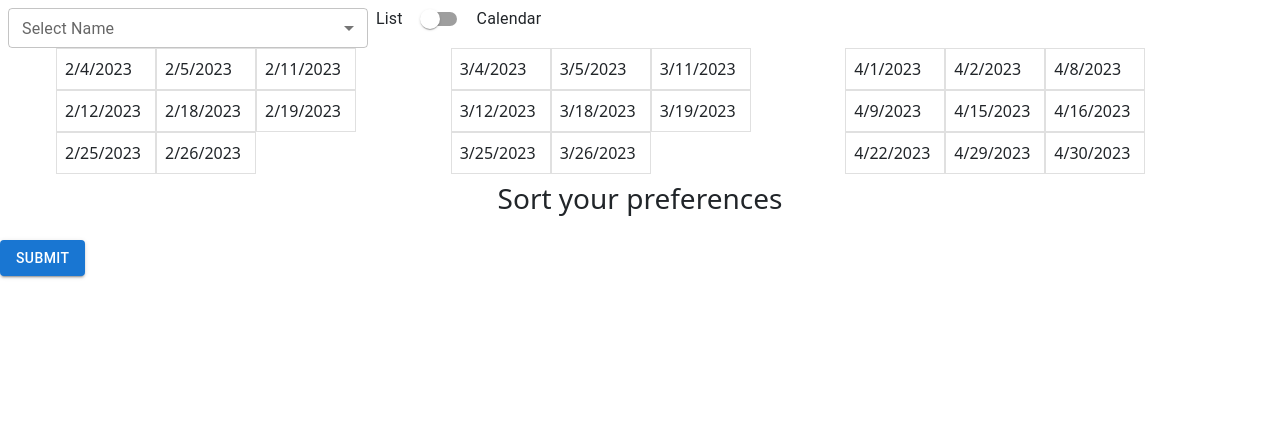
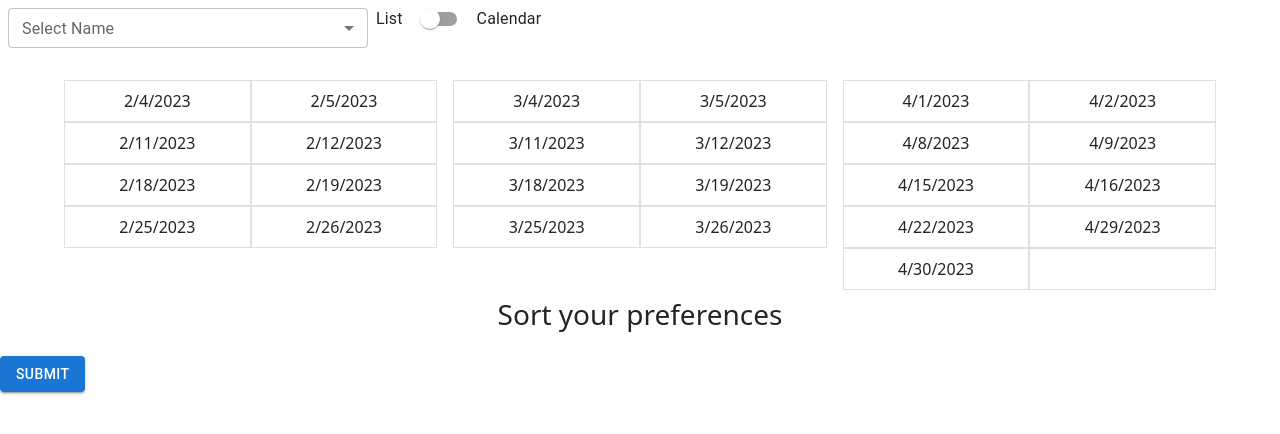
Before and after one commit to Jezla/weekend-scheduler, a React (Create React App) app in the folder frontend/: page / in a window 1280 px wide. Shown: the top 434 px of the page. Built offline with nearby package versions, Linux system fonts and the light colour scheme.

Commit message:
Fixed mui grids for list view

```diff
--- a/frontend/src/ListView.js
+++ b/frontend/src/ListView.js
@@ -1,97 +1,108 @@
 import React from "react";
 import { Container } from '@mui/material';
 import Grid from '@mui/material/Unstable_Grid2';
+import { textAlign } from "@mui/system";
 
 const ListView = (props) => {
   const [monthList1, setMonthList1] = React.useState([]);
   const [monthList2, setMonthList2] = React.useState([]);
   const [monthList3, setMonthList3] = React.useState([]);
 
+  const formatMonthList = (q, i) => {
+    const quarters = [[1,2,3],[4,5,6],[7,8,9],[10,11,0]];
+    const filteredMonth = props.listDates.filter(date => date.getMonth() === quarters[q][i]);
+    if (filteredMonth[0].getDay() === 'Sunday') {
+      filteredMonth.unshift(null)
+    }
+
+    if (filteredMonth.length % 2 !== 0) {
+      filteredMonth.push(null)
+    }
+
+    const splitDays = filteredMonth.reduce((days, date, index) => {
+      return (index % 2 == 0 ? days.push([date]) : days[days.length-1].push(date)) && days;
+    }, []);
+
+    return splitDays;
+  }
+
   React.useEffect(() => {
-    const quarters = [[1,2,3],[4,5,6],[7,8,9],[10,11,0]]
     const q = 0 // TODO: Un-hardcode this (get current quarter)
-    setMonthList1(props.listDates.filter(date => date.getMonth() === quarters[q][0]))
-    setMonthList2(props.listDates.filter(date => date.getMonth() === quarters[q][1]))
-    setMonthList3(props.listDates.filter(date => date.getMonth() === quarters[q][2]))
+    setMonthList1(formatMonthList(q, 0))
+    setMonthList2(formatMonthList(q, 1))
+    setMonthList3(formatMonthList(q, 2))
   }, [props.listDates])
 
   const defaultBorder = {
     borderTop: '1px solid',
     borderLeft: '1px solid',
+    borderBottom: '1px solid',
     borderRight: '1px solid',
-    borderBottom: '1px solid',
     borderColor: 'divider',
   }
 
-  const displayDate = (date, index) => {
-    if (index === 0 && date.getDay() === 'Sunday') {
+  const displayDate = (pair, index) => {
     return (
-        <>
       <Grid
-            sx={defaultBorder}
+        container
+        key={index}
+        justifyContent="center"
+        alignItems="center"
+      >
+        {pair.map((date, index) => {
+          if (date === null)  {
+            return (
+              <Grid
                 key={index}
                 minHeight={25}
-            maxWidth={100}
+                minWidth={100}
+                sx={{...defaultBorder, textAlign: 'center' }}
                 xs={6}
-            md={6}
-            lg={6}
-            xl={6}
               >
-            ''
+                &nbsp;
               </Grid>
-          <Grid
-            sx={defaultBorder}
-            key={index}
-            minHeight={25}
-            maxWidth={100}
-            xs={6}
-            md={6}
-            lg={6}
-            xl={6}
-          >
-            {date.toLocaleDateString()}
-          </Grid>
-        </>
             )
           }
           return (
             <Grid
-        sx={defaultBorder}
               key={index}
               minHeight={25}
-        maxWidth={100}
+              minWidth={100}
+              sx={{...defaultBorder, textAlign: 'center' }}
               xs={6}
-        md={6}
-        lg={6}
-        xl={6}
             >
               {date.toLocaleDateString()}
+            </Grid>
+          )
+        })}
       </Grid>
     )
   }
 
   return (
-    <Container>
+    <Container
+      sx={{ pt:4 }}
+    >
       <Grid
         container
-        spacing={4}
+        spacing={2}
         justifyContent='center'
       >
         <Grid
           container
-          spacing={2}
           xs={4}
-          columns={{ xs: 12, sm: 12, md: 12 }}
+          sx={{ pl: 2, pr: 2 }}
+          direction='column'
         >
-          {monthList1 && monthList1.map((date, index) => {
-            return displayDate(date, index)
+          {monthList1 && monthList1.map((pair, index) => {
+            return displayDate(pair, index)
           })}
         </Grid>
         <Grid
           container
-          spacing={2}
           xs={4}
-          columns={{ xs: 12, sm: 12, md: 12 }}
+          sx={{ pl: 2, pr: 2 }}
+          direction='column'
         >
           {monthList2 && monthList2.map((date, index) => {
             return displayDate(date, index)
@@ -99,9 +110,9 @@ const ListView = (props) => {
         </Grid>
         <Grid
           container
-          spacing={2}
           xs={4}
-          columns={{ xs: 12, sm: 12, md: 12 }}
+          sx={{ pl: 2, pr: 2 }}
+          direction='column'
         >
           {monthList3 && monthList3.map((date, index) => {
             return displayDate(date, index)
```
Lines whose indentation alone changed are shown as unchanged.
